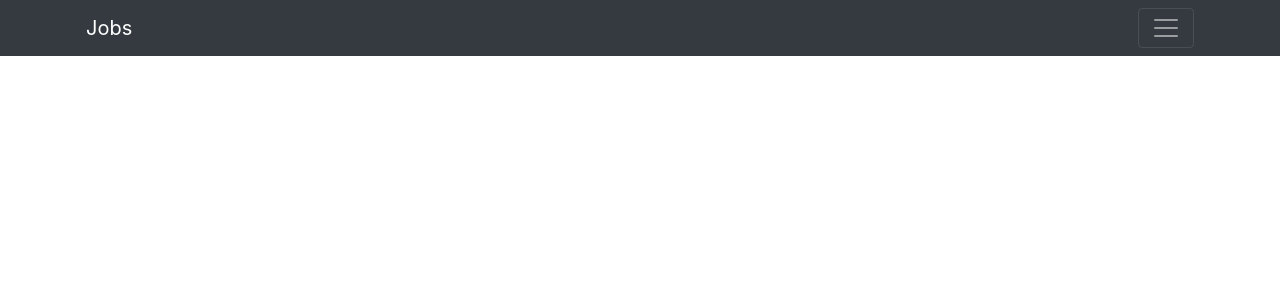
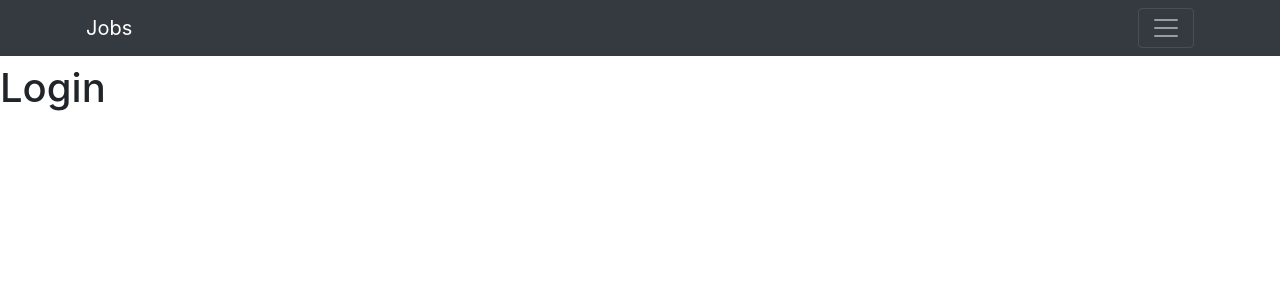
Before and after one commit to geprojetos/react-jobs, a React (Create React App) app: page /login in a window 1280 px wide. Shown: the top 300 px of the page. Built offline with nearby package versions, Linux system fonts and the light colour scheme.

Commit message:
Criando o componente de login

```diff
--- a/src/app.routes.js
+++ b/src/app.routes.js
@@ -1,9 +1,11 @@
 import homeRoutes from './home/home.routes';
 import categoriesRoutes from './categories/categories.routes';
+import loginRoutes from './login/login.routes';
 
 const appRoutes = [
     ...homeRoutes,
-    ...categoriesRoutes
+    ...categoriesRoutes,
+    ...loginRoutes
 ];
 
 export default appRoutes;
--- /dev/null
+++ b/src/login/login.routes.js
@@ -0,0 +1,12 @@
+import { lazy } from 'react';
+
+const LoginPage = lazy(() => import('./pages/login-page/LoginPage'));
+const loginRoutes = [
+    {
+        exact: false,
+        path: '/login',
+        component: LoginPage
+    }
+];
+
+export default loginRoutes;
--- /dev/null
+++ b/src/login/pages/login-page/LoginPage.js
@@ -0,0 +1,12 @@
+import React, { Component } from 'react';
+
+class LoginPage extends Component {
+
+    render() {
+        return (
+            <h1>Login</h1>
+        );
+    }
+}
+
+export default LoginPage;
--- a/src/shared/components/menu/Menu.js
+++ b/src/shared/components/menu/Menu.js
@@ -33,6 +33,9 @@ class Menu extends Component {
                             <li className="nav-item menu-item active mb-1">
                                 <Link className="nav-link p-3" to="/categories">Categorias</Link>
                             </li>
+                            <li className="nav-item menu-item active mb-1">
+                                <Link className="nav-link p-3" to="/login">Login</Link>
+                            </li>
                         </ul>
                     </div>
                 </nav>
```
